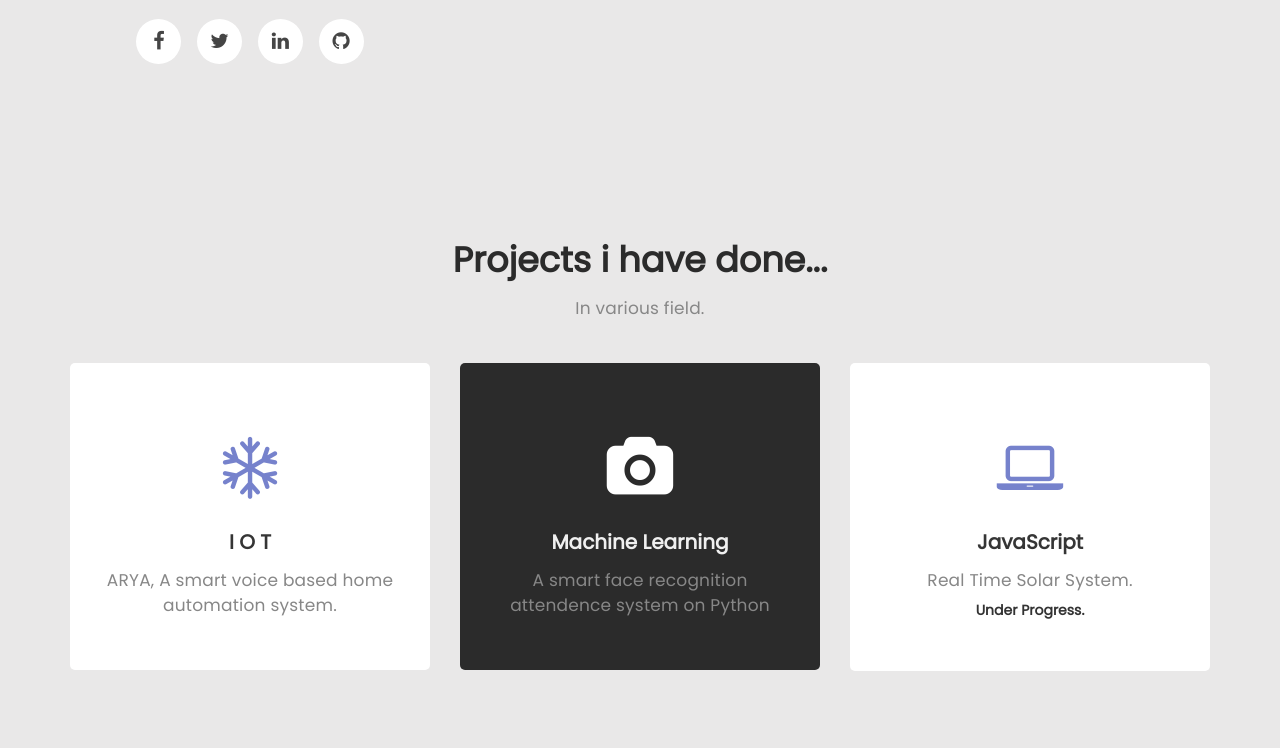
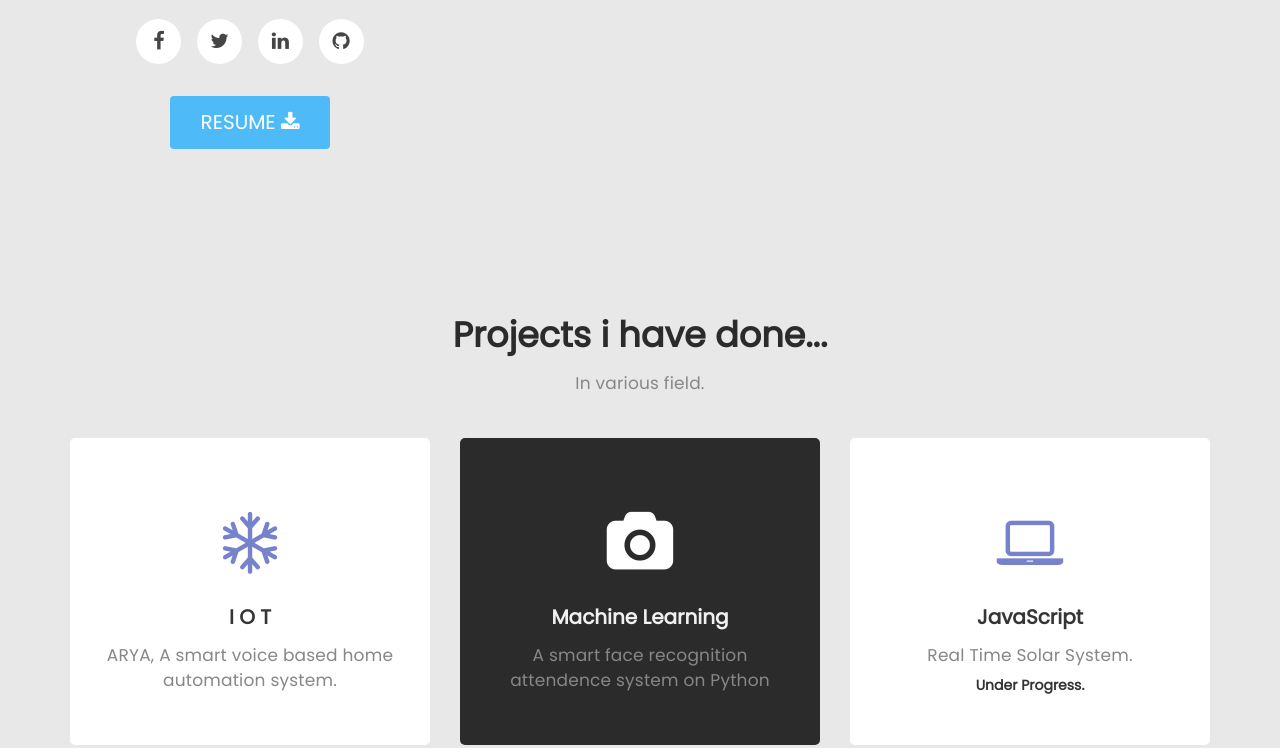
Before and after one commit to amitkan1995/amitkan1995.github.io, a plain HTML site: page index.html in a window 1280 px wide. Shown: the part 1343-2091 px from the top of the page. Drawn offline with Linux system fonts and the light colour scheme.

Commit message:
Added Resume Button

```diff
--- a/css/tooplate-style.css
+++ b/css/tooplate-style.css
@@ -94,6 +94,25 @@ p {
 .section-btn:hover {
   background: #ffffff;
   color: #000000;
+}
+
+.resume-btn {
+  background-color: rgba(25, 170, 253, 0.74);
+  border: none;
+  color: white;
+  padding: 12px 30px;
+  cursor: pointer;
+  font-size: 20px;
+  margin-top: 22px;
+  text-transform: uppercase;
+  -webkit-transition: all ease-in-out 0.4s;
+  transition: all ease-in-out 0.4s;
+}
+
+.resume-btn:focus,
+.resume-btn:hover {
+  background: #221658;
+  color: #fafafa;
 }
 
 
--- a/index.html
+++ b/index.html
@@ -61,6 +61,9 @@
                              <li><a href="https://twitter.com/AmitKanderi" target="_blank" class="fa fa-twitter"></a></li>
                              <li><a href="https://www.linkedin.com/in/amitkanderi/" target="_blank" class="fa fa-linkedin"></a></li>
                              <li><a href="https://github.com/amitkan1995" target="_blank" class="fa fa-github"></a></li>
+                        </ul>
+                        <ul class="social-icon">
+                            <a href="images/amit_res_latest.pdf" download class="wow fadeInUp smoothScroll btn btn-default resume-btn" data-wow-delay="0.4 s">Resume <i class="fa fa-download"></i></a>
                         </ul>
                    </div>
               </div>
```
Also changed, not shown: 1 other file.
